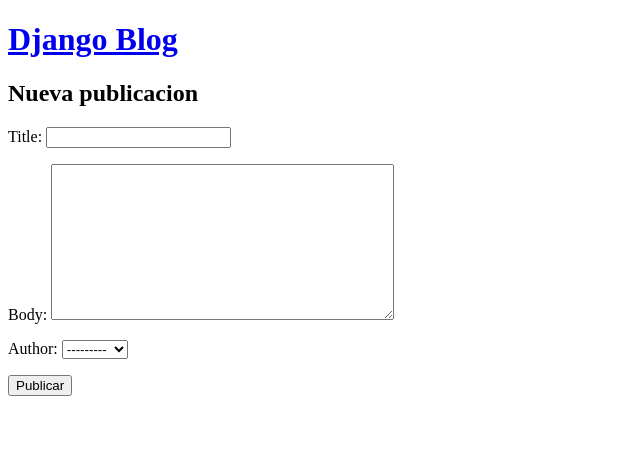
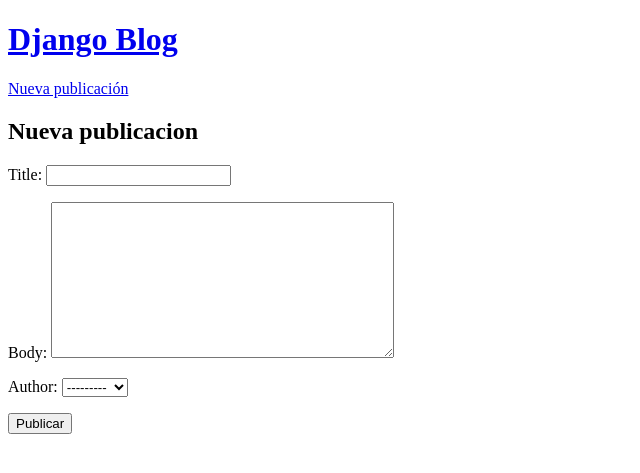
Before and after one commit to masm14/django-blog, a Django app: page /publication/new/ in a window 1280 px wide. Shown: the top 473 px of the page, without its empty margins (0-640 px from the left). Run offline with Django 5.2, Linux system fonts and the light colour scheme; data comes from the database, SQL or seed files in the repository; both versions use the stored data as it was after the commit.

Commit message:
create done

```diff
--- a/blog/models.py
+++ b/blog/models.py
@@ -1,4 +1,5 @@
 from django.db import models
+from django.urls import reverse
 
 # Create your models here.
 class Publication(models.Model):
@@ -13,3 +14,6 @@
 
     def __str__(self):
         return self.title
+
+    def get_absolute_url(self):
+        return reverse('publication-detail', kwargs={'pk': self.pk})
--- a/templates/_base.html
+++ b/templates/_base.html
@@ -8,7 +8,9 @@
 <body>
     <header>
         <h1><a href="{% url 'publications-list' %}">Django Blog</a></h1>
-
+        <div>
+            <a href="{% url 'publication-create' %}">Nueva publicación</a>
+        </div>
     </header>
     <div>
         {% block content %}
```
Also changed, not shown: db.sqlite3.
